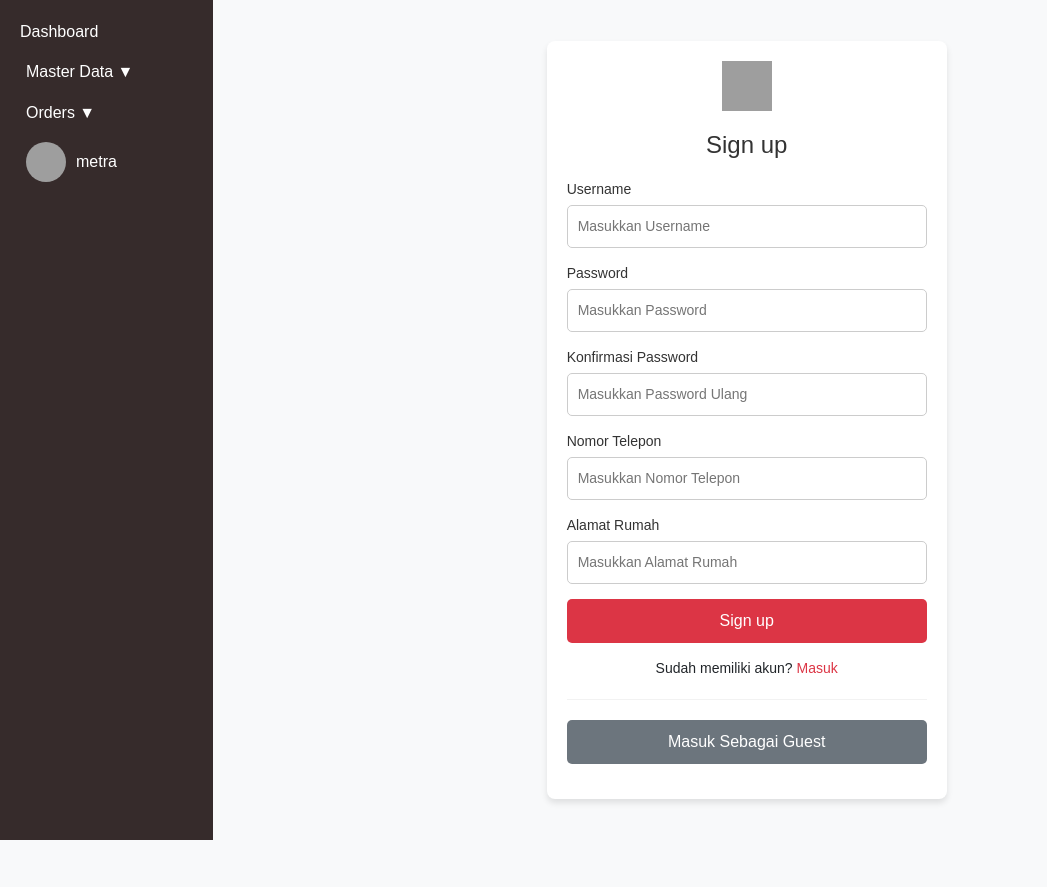
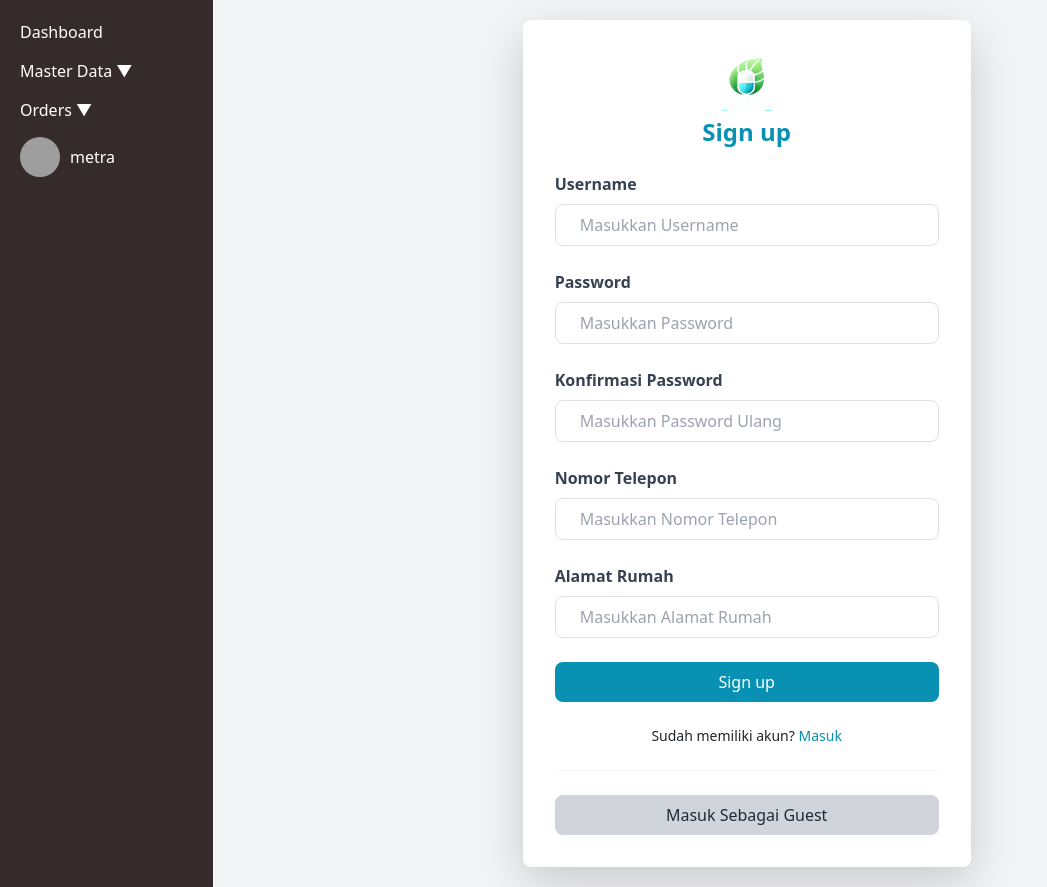
Before and after one commit to metrashandy/Web-Apotek, a PHP site: page /index.php?page=signup in a window 1280 px wide. Shown: the whole page, without its empty margins (0-1047 px from the left). Before the commit the page ends 840 px from the top, so only its background shows below. Run offline with PHP 8.4, Linux system fonts and the light colour scheme; a user stored in the database is signed in; grey boxes are pictures that could not be loaded.

Commit message:
buat login register

```diff
--- a/home.php
+++ b/home.php
@@ -4,6 +4,7 @@
 <head>
   <meta charset="UTF-8">
   <meta name="viewport" content="width=device-width, initial-scale=1.0">
+  <title>Home - Bailu Pharmacy</title>
   <link href="src/output.css" rel="stylesheet">
 </head>
 
--- a/navbar.html
+++ b/navbar.html
@@ -12,7 +12,7 @@
         <input
           type="text"
           placeholder="Search..."
-          class="px-4 py-2 border rounded-lg text-sm border-cyan-600 w-full"
+          class="px-4 py-2 border rounded-lg text-sm border-cyan-600 w-full focus:outline-none focus:ring focus:ring-cyan-300"
         />
       </div>
       <!-- Links -->
--- a/signup.php
+++ b/signup.php
@@ -2,6 +2,7 @@
 session_start();
 require "koneksi.php";
 ?>
+
 <!DOCTYPE html>
 <html lang="en">
 
@@ -9,200 +10,126 @@ require "koneksi.php";
     <meta charset="UTF-8">
     <meta name="viewport" content="width=device-width, initial-scale=1.0">
     <title>Signup - AyoMain</title>
-    <style>
-        body {
-            margin: 0;
-            padding: 0;
-            font-family: Arial, sans-serif;
-            background-color: #f8f9fa;
-        }
-
-        .container {
-            display: flex;
-            justify-content: center;
-            align-items: center;
-            min-height: 100vh;
-            background-color: #f8f9fa;
-        }
-
-        .form-container {
-            background: #fff;
-            padding: 20px;
-            border-radius: 8px;
-            box-shadow: 0 4px 6px rgba(0, 0, 0, 0.1);
-            width: 100%;
-            max-width: 400px;
-        }
-
-        .form-container img {
-            display: block;
-            margin: 0 auto 20px;
-        }
-
-        .form-container h4 {
-            text-align: center;
-            margin-bottom: 20px;
-            color: #333;
-        }
-
-        .form-group {
-            margin-bottom: 15px;
-        }
-
-        .form-group label {
-            display: block;
-            font-size: 14px;
-            margin-bottom: 5px;
-            color: #333;
-        }
-
-        .form-group input {
-            width: 100%;
-            padding: 10px;
-            border: 1px solid #ccc;
-            border-radius: 5px;
-            font-size: 14px;
-        }
-
-        .form-group input:focus {
-            border-color: #007bff;
-            outline: none;
-        }
-
-        .form-group .btn {
-            width: 100%;
-            padding: 10px;
-            border: none;
-            border-radius: 5px;
-            font-size: 16px;
-            cursor: pointer;
-        }
-
-        .btn-primary {
-            background-color: #dc3545;
-            color: #fff;
-        }
-
-        .btn-primary:hover {
-            background-color: #c82333;
-        }
-
-        .btn-secondary {
-            background-color: #6c757d;
-            color: #fff;
-        }
-
-        .btn-secondary:hover {
-            background-color: #5a6268;
-        }
-
-        .form-group p {
-            text-align: center;
-            margin-top: 10px;
-            font-size: 14px;
-        }
-
-        .form-group p a {
-            color: #dc3545;
-            text-decoration: none;
-        }
-
-        .form-group p a:hover {
-            text-decoration: underline;
-        }
-
-        .alert {
-            margin-top: 20px;
-            text-align: center;
-            padding: 10px;
-            border-radius: 5px;
-        }
-
-        .alert-warning {
-            background-color: #fff3cd;
-            color: #856404;
-        }
-
-        .alert-success {
-            background-color: #d4edda;
-            color: #155724;
-        }
-
-        .line {
-            border: none;
-            border-top: 1px solid #ccc;
-            margin: 20px 0;
-        }
-    </style>
+    <link href="src/output.css" rel="stylesheet">
 </head>
 
-<body>
-    <div class="container">
-        <div class="form-container">
+<body class="bg-gray-100">
+
+    <div class="flex justify-center items-center min-h-screen">
+        <div class="bg-white shadow-lg rounded-lg p-8 w-full max-w-md">
             <form action="" method="post">
-                <div class="form-group">
-                    <img src="gambar/ayomain-logo-png.png" alt="AyoMain Logo" width="50" height="50">
-                    <h4>Sign up</h4>
+                <div class="text-center mb-6">
+                    <img src="image/logo.png" alt="AyoMain Logo" class="w-16 h-16 mx-auto">
+                    <h4 class="text-2xl font-bold text-cyan-600">Sign up</h4>
                 </div>
-                <div class="form-group">
-                    <label for="Inputuser1">Username</label>
-                    <input type="text" name="username" id="Inputuser1" placeholder="Masukkan Username" required>
+                <div class="mb-4">
+                    <label for="Inputuser1" class="block text-gray-700 font-semibold mb-2">Username</label>
+                    <input type="text" name="username" id="Inputuser1" placeholder="Masukkan Username"
+                        class="w-full px-4 py-2 border rounded-lg focus:outline-none focus:ring focus:ring-cyan-300" required>
                 </div>
-                <div class="form-group">
-                    <label for="InputPassword1">Password</label>
-                    <input type="password" name="password" id="InputPassword1" placeholder="Masukkan Password" required>
+                <div class="mb-4">
+                    <label for="InputPassword1" class="block text-gray-700 font-semibold mb-2">Password</label>
+                    <input type="password" name="password" id="InputPassword1" placeholder="Masukkan Password"
+                        class="w-full px-4 py-2 border rounded-lg focus:outline-none focus:ring focus:ring-cyan-300" required>
                 </div>
-                <div class="form-group">
-                    <label for="InputPassword11">Konfirmasi Password</label>
-                    <input type="password" name="password1" id="InputPassword11" placeholder="Masukkan Password Ulang" required>
+                <div class="mb-4">
+                    <label for="InputPassword11" class="block text-gray-700 font-semibold mb-2">Konfirmasi Password</label>
+                    <input type="password" name="password1" id="InputPassword11" placeholder="Masukkan Password Ulang"
+                        class="w-full px-4 py-2 border rounded-lg focus:outline-none focus:ring focus:ring-cyan-300" required>
                 </div>
-                <div class="form-group">
-                    <label for="InputTelepon">Nomor Telepon</label>
-                    <input type="text" name="telepon" id="InputTelepon" placeholder="Masukkan Nomor Telepon" required>
+                <div class="mb-4">
+                    <label for="InputTelepon" class="block text-gray-700 font-semibold mb-2">Nomor Telepon</label>
+                    <input type="text" name="telepon" id="InputTelepon" placeholder="Masukkan Nomor Telepon"
+                        class="w-full px-4 py-2 border rounded-lg focus:outline-none focus:ring focus:ring-cyan-300" required>
                 </div>
-                <div class="form-group">
-                    <label for="InputRumah">Alamat Rumah</label>
-                    <input type="text" name="rumah" id="InputRumah" placeholder="Masukkan Alamat Rumah" required>
+                <div class="mb-4">
+                    <label for="InputRumah" class="block text-gray-700 font-semibold mb-2">Alamat Rumah</label>
+                    <input type="text" name="rumah" id="InputRumah" placeholder="Masukkan Alamat Rumah"
+                        class="w-full px-4 py-2 border rounded-lg focus:outline-none focus:ring focus:ring-cyan-300" required>
                 </div>
-                <div class="form-group">
-                    <button type="submit" class="btn btn-primary" name="tombolSignup">Sign up</button>
+                <div id="emptyPublished">
+
                 </div>
-                <div class="form-group">
-                    <p>Sudah memiliki akun? <a href="login.php">Masuk</a></p>
+                <button type="submit" name="tombolSignup"
+                    class="w-full bg-cyan-600 text-white py-2 rounded-lg hover:bg-cyan-700 transition">
+                    Sign up
+                </button>
+                <div class="mt-4 text-center text-sm">
+                    Sudah memiliki akun? <a href="login.php" class="text-cyan-600 hover:underline">Masuk</a>
                 </div>
-                <hr class="line">
-                <div class="form-group">
-                    <button type="button" class="btn btn-secondary" onclick="window.location.href='home.php'">
+                <hr class="my-6 border-gray-300">
+                <div>
+                    <button type="button"
+                        class="w-full bg-gray-300 text-gray-800 py-2 rounded-lg hover:bg-gray-400 transition"
+                        onclick="window.location.href='home.php'">
                         Masuk Sebagai Guest
                     </button>
                 </div>
             </form>
 
+            <!-- PHP -->
             <?php
             if (isset($_POST['tombolSignup'])) {
-                $username = $koneksi->real_escape_string($_POST['username']);
-                $password = $koneksi->real_escape_string($_POST['password']);
-                $password1 = $koneksi->real_escape_string($_POST['password1']);
-                $telepon = $koneksi->real_escape_string($_POST['telepon']);
-                $rumah = $koneksi->real_escape_string($_POST['rumah']);
+                $username = htmlspecialchars(trim($_POST['username']));
+                $password = htmlspecialchars(trim($_POST['password']));
+                $password1 = htmlspecialchars(trim($_POST['password1']));
+                $telepon = htmlspecialchars(trim($_POST['telepon']));
+                $rumah = htmlspecialchars(trim($_POST['rumah']));
 
-                if ($password == $password1) {
-                    $sql = "INSERT INTO tb_pelanggan (Nama_pelanggan, no_tlp, alamat, password) VALUES (?, ?, ?, ?)";
-                    $stmt = $koneksi->prepare($sql);
-                    $stmt->bind_param("ssis", $username, $telepon, $rumah,  $password);
+                if (empty($username) || empty($password) || empty($password1) || empty($telepon) || empty($rumah)) {
+            ?><script>
+                        let messageAllField = '<div class="text-red-500 mt-4 text-center">Semua field harus diisi!</div>';
+                        document.getElementById('emptyPublished').innerHTML = messageAllField;
+                    </script>
+                <?php
+                } elseif ($password !== $password1) {
+                ?><script>
+                        let messagePasswordConfirm = '<div class="text-red-500 mt-4 text-center">Password tidak cocok!</div>';
+                        document.getElementById('emptyPublished').innerHTML = messagePasswordConfirm;
+                    </script>
+                    <?php
+                } else {
+                    $hashedPassword = password_hash($password, PASSWORD_DEFAULT);
+
+                    // Cek username
+                    $stmt = $koneksi->prepare("SELECT * FROM tb_pelanggan WHERE username = ?");
+                    $stmt->bind_param("s", $username);
                     $stmt->execute();
+                    $result = $stmt->get_result();
 
-                    echo '<div class="alert alert-success">Data Berhasil Ditambahkan!</div>';
-                } else {
-                    echo '<div class="alert alert-warning">Masukkan Data Yang Benar!</div>';
+                    if ($result->num_rows > 0) {
+                    ?><script>
+                            let messageUsername = '<div class="text-red-500 mt-4 text-center">Username sudah digunakan!</div>';
+                            document.getElementById('emptyPublished').innerHTML = messageUsername;
+                        </script>
+                        <?php
+                    } else {
+                        $sql = "INSERT INTO tb_pelanggan (username, no_tlp, alamat, password) VALUES (?, ?, ?, ?)";
+                        $stmt = $koneksi->prepare($sql);
+                        $stmt->bind_param("ssss", $username, $telepon, $rumah, $hashedPassword);
+
+                        if ($stmt->execute()) {
+                        ?><script>
+                                let messageDone = '<div class="text-green-500 mt-4 text-center">Pendaftaran berhasil!</div>';
+                                document.getElementById('emptyPublished').innerHTML = messageDone;
+                            </script>
+                        <?php
+                        } else {
+                        ?><script>
+                                let messageWrongSQL = '<div class="text-red-500 mt-4 text-center">Terjadi kesalahan. Coba lagi!</div>';
+                                document.getElementById('emptyPublished').innerHTML = messageWrongSQL;
+                            </script>
+            <?php
+                        }
+                    }
+                    $stmt->close();
                 }
-
-                $stmt->close();
                 $koneksi->close();
             }
             ?>
         </div>
     </div>
+
 </body>
 
 </html>
--- a/src/output.css
+++ b/src/output.css
@@ -628,6 +628,11 @@ video {
   margin-right: 0.75rem;
 }
 
+.my-6 {
+  margin-top: 1.5rem;
+  margin-bottom: 1.5rem;
+}
+
 .mb-2 {
   margin-bottom: 0.5rem;
 }
@@ -712,6 +717,10 @@ video {
   margin-top: 2.5rem;
 }
 
+.mt-4 {
+  margin-top: 1rem;
+}
+
 .block {
   display: block;
 }
@@ -756,6 +765,14 @@ video {
   height: 10rem;
 }
 
+.h-16 {
+  height: 4rem;
+}
+
+.min-h-screen {
+  min-height: 100vh;
+}
+
 .w-9\/12 {
   width: 75%;
 }
@@ -782,6 +799,10 @@ video {
 
 .w-20 {
   width: 5rem;
+}
+
+.w-16 {
+  width: 4rem;
 }
 
 .max-w-md {
@@ -972,6 +993,21 @@ video {
   background-color: rgb(31 41 55 / var(--tw-bg-opacity, 1));
 }
 
+.bg-gray-100 {
+  --tw-bg-opacity: 1;
+  background-color: rgb(243 244 246 / var(--tw-bg-opacity, 1));
+}
+
+.bg-gray-300 {
+  --tw-bg-opacity: 1;
+  background-color: rgb(209 213 219 / var(--tw-bg-opacity, 1));
+}
+
+.bg-red-600 {
+  --tw-bg-opacity: 1;
+  background-color: rgb(220 38 38 / var(--tw-bg-opacity, 1));
+}
+
 .object-contain {
   -o-object-fit: contain;
      object-fit: contain;
@@ -992,6 +1028,10 @@ video {
 
 .p-6 {
   padding: 1.5rem;
+}
+
+.p-8 {
+  padding: 2rem;
 }
 
 .px-4 {
@@ -1129,6 +1169,26 @@ video {
   color: rgb(156 163 175 / var(--tw-text-opacity, 1));
 }
 
+.text-gray-800 {
+  --tw-text-opacity: 1;
+  color: rgb(31 41 55 / var(--tw-text-opacity, 1));
+}
+
+.text-red-500 {
+  --tw-text-opacity: 1;
+  color: rgb(239 68 68 / var(--tw-text-opacity, 1));
+}
+
+.text-green-500 {
+  --tw-text-opacity: 1;
+  color: rgb(34 197 94 / var(--tw-text-opacity, 1));
+}
+
+.text-red-600 {
+  --tw-text-opacity: 1;
+  color: rgb(220 38 38 / var(--tw-text-opacity, 1));
+}
+
 .underline {
   text-decoration-line: underline;
 }
@@ -1136,6 +1196,12 @@ video {
 .shadow-md {
   --tw-shadow: 0 4px 6px -1px rgb(0 0 0 / 0.1), 0 2px 4px -2px rgb(0 0 0 / 0.1);
   --tw-shadow-colored: 0 4px 6px -1px var(--tw-shadow-color), 0 2px 4px -2px var(--tw-shadow-color);
+  box-shadow: var(--tw-ring-offset-shadow, 0 0 #0000), var(--tw-ring-shadow, 0 0 #0000), var(--tw-shadow);
+}
+
+.shadow-lg {
+  --tw-shadow: 0 10px 15px -3px rgb(0 0 0 / 0.1), 0 4px 6px -4px rgb(0 0 0 / 0.1);
+  --tw-shadow-colored: 0 10px 15px -3px var(--tw-shadow-color), 0 4px 6px -4px var(--tw-shadow-color);
   box-shadow: var(--tw-ring-offset-shadow, 0 0 #0000), var(--tw-ring-shadow, 0 0 #0000), var(--tw-shadow);
 }
 
@@ -1170,6 +1236,16 @@ video {
 .hover\:bg-gray-100:hover {
   --tw-bg-opacity: 1;
   background-color: rgb(243 244 246 / var(--tw-bg-opacity, 1));
+}
+
+.hover\:bg-gray-400:hover {
+  --tw-bg-opacity: 1;
+  background-color: rgb(156 163 175 / var(--tw-bg-opacity, 1));
+}
+
+.hover\:bg-red-700:hover {
+  --tw-bg-opacity: 1;
+  background-color: rgb(185 28 28 / var(--tw-bg-opacity, 1));
 }
 
 .hover\:text-orange-500:hover {
@@ -1219,6 +1295,22 @@ video {
   outline-offset: 2px;
 }
 
+.focus\:ring:focus {
+  --tw-ring-offset-shadow: var(--tw-ring-inset) 0 0 0 var(--tw-ring-offset-width) var(--tw-ring-offset-color);
+  --tw-ring-shadow: var(--tw-ring-inset) 0 0 0 calc(3px + var(--tw-ring-offset-width)) var(--tw-ring-color);
+  box-shadow: var(--tw-ring-offset-shadow), var(--tw-ring-shadow), var(--tw-shadow, 0 0 #0000);
+}
+
+.focus\:ring-cyan-300:focus {
+  --tw-ring-opacity: 1;
+  --tw-ring-color: rgb(103 232 249 / var(--tw-ring-opacity, 1));
+}
+
+.focus\:ring-red-300:focus {
+  --tw-ring-opacity: 1;
+  --tw-ring-color: rgb(252 165 165 / var(--tw-ring-opacity, 1));
+}
+
 .group:hover .group-hover\:bg-black {
   --tw-bg-opacity: 1;
   background-color: rgb(0 0 0 / var(--tw-bg-opacity, 1));
```
Also changed, not shown: login.php (+60 -44 lines).
